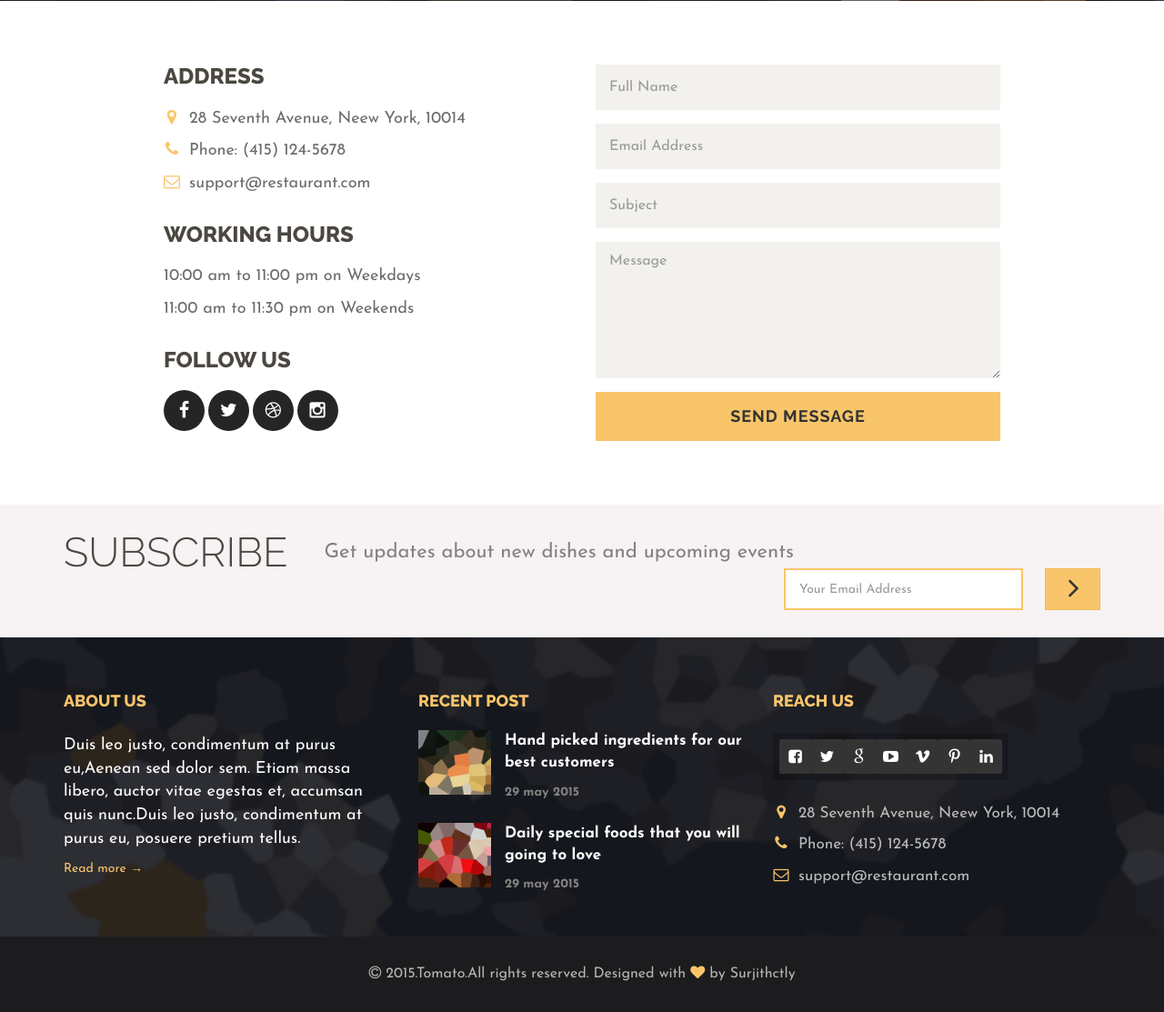
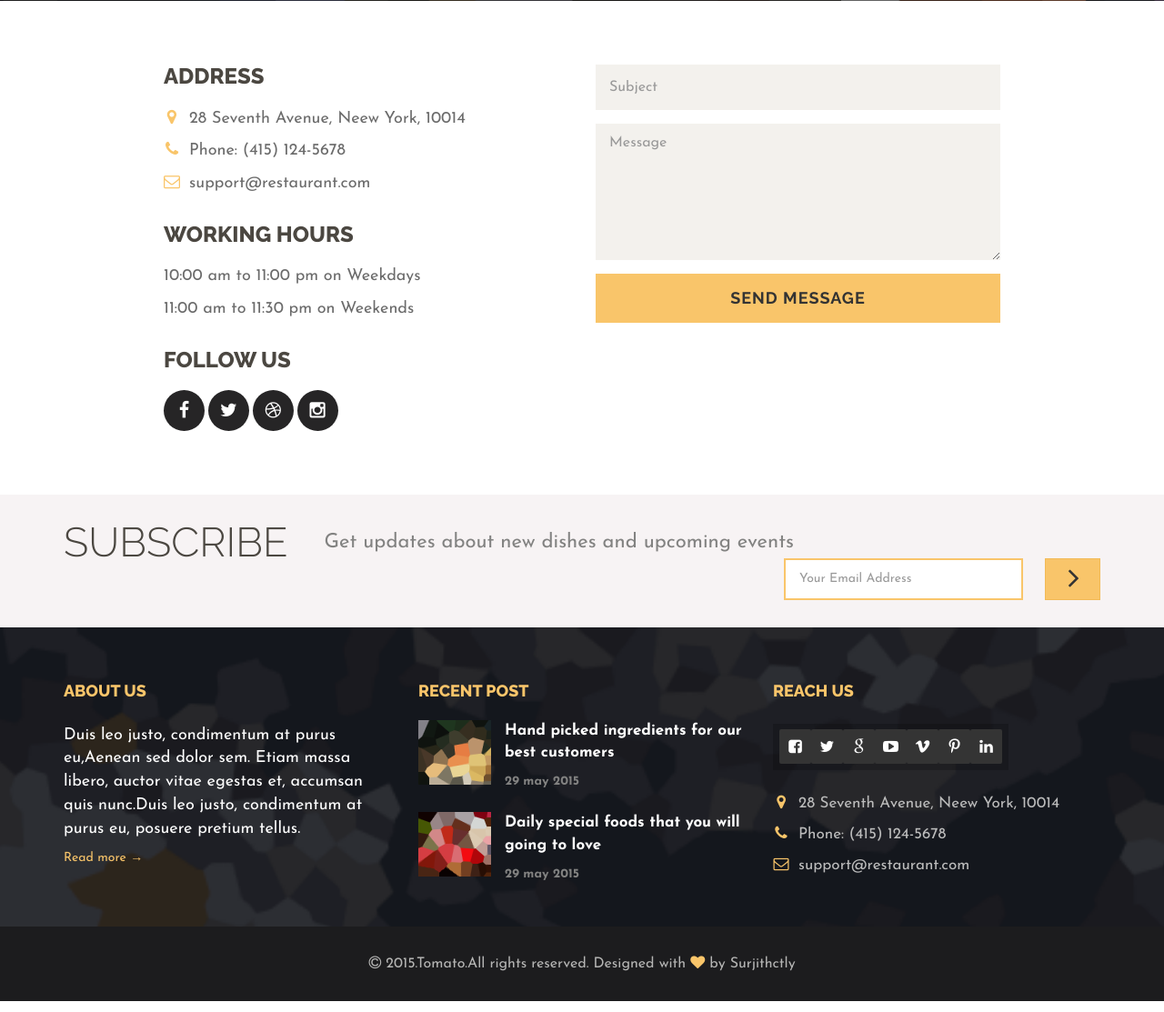
Before and after one commit to sardor86/TomatoRestaurant, a Django app: page /contact in a window 1280 px wide. Shown: the part 483-1596 px from the top of the page at 91% size. Run offline with Django 4.2, Linux system fonts and the light colour scheme; parts of the project's set-up code (start-up, migrations or seed data) failed here and were passed over; some libraries are stand-ins or nearby versions.

Commit message:
added message function

```diff
--- /dev/null
+++ b/base/forms.py
@@ -0,0 +1,6 @@
+from django import forms
+
+
+class MessageForm(forms.Form):
+    subject = forms.CharField(max_length=50)
+    message = forms.CharField(max_length=400)
--- a/base/urls.py
+++ b/base/urls.py
@@ -1,5 +1,5 @@
 from django.urls import path
-from .views import main_page, menu_page, reservation_page, about_page, gallery_page, contact_page
+from .views import main_page, menu_page, reservation_page, about_page, gallery_page, contact_page, message
 
 urlpatterns = [
     path('', main_page, name='index'),
@@ -8,4 +8,5 @@ urlpatterns = [
     path('about', about_page, name='about'),
     path('gallery', gallery_page, name='gallery'),
     path('contact', contact_page, name='contact'),
+    path('message', message, name='message'),
 ]
--- a/base/views.py
+++ b/base/views.py
@@ -2,6 +2,9 @@ from django.shortcuts import render
 from django.core.handlers.wsgi import WSGIRequest
 
 from base.models import MenuModel, MenuGroupModel, TeamsModel, GalleryModel
+
+from base.forms import MessageForm
+from user.views import user_account
 
 
 def main_page(request: WSGIRequest):
@@ -76,3 +79,16 @@ def contact_page(request: WSGIRequest):
         'base/templates/contact.html',
         contex
     )
+
+
+def message(request: WSGIRequest):
+    if request.method == "POST":
+        if request.user.is_authenticated:
+            form = MessageForm(request.POST)
+            if form.is_valid():
+                print('something')
+                return render(request,
+                              'user/templates/success.html')
+        else:
+            return user_account(request)
+    return contact_page(request)
--- a/templates/base/templates/contact.html
+++ b/templates/base/templates/contact.html
@@ -33,22 +33,16 @@
                     </div>
                 </div>
                 <div class="col-md-6">
-                    <form class="contact-form" id="contactForm" action="php/contact.php" method="post">
-                        <div class="form-group">
-                            <input class="form-control" name="name" id="name" placeholder="Full Name" type="text" required="required" />
-                        </div>
-                        <div class="form-group">
-                            <input class="form-control" type="email" name="email" id="email" placeholder="Email Address" required="required" />
-                        </div>
+                    <form class="contact-form" action="{% url 'message' %}" method="post">
+                        {% csrf_token %}
                         <div class="form-group">
                             <input class="form-control" placeholder="Subject" type="text" id="subject" name="subject">
                         </div>
                         <div class="form-group">
                             <textarea class="form-control" name="message" id="message" placeholder="Message" rows="5"></textarea>
                         </div>
-                        <button class="btn btn-default btn-lg btn-block" id="js-contact-btn">Send message</button>
+                        <button class="btn btn-default btn-lg btn-block" type="submit">Send message</button>
                     </form>
-                    <div id="js-contact-result" data-success-msg="Form submitted successfully." data-error-msg="Oops. Something went wrong."></div>
 
                 </div>
             </div>
@@ -79,11 +73,6 @@
 <script src="{% static 'js/vendor/jquery.stellar.js' %}"></script>
 <script src="{% static 'js/vendor/mc/jquery.ketchup.all.min.js' %}"></script>
 <script src="{% static 'js/vendor/mc/main.js' %}"></script>
-<script src="{% static 'https://maps.googleapis.com/maps/api/js?sensor=false' %}"></script>
-<script src="{% static 'js/vendor/map.js' %}"></script>
-
-<script src="{% static 'js/vendor/validate.js' %}"></script>
-<script src="{% static 'js/contact.js' %}"></script>
 
 <script src="{% static 'js/main.js' %}"></script>
 {% endblock %}
--- a/user/views.py
+++ b/user/views.py
@@ -41,6 +41,10 @@ def user_register(request: WSGIRequest):
                     user.is_active = True
                     user.set_password(password)
                     user.save()
+
+                    auth_user = authenticate(request, username=username, password=password)
+                    login(request, auth_user)
+
                     return render(request,
                                   'user/templates/success.html')
                 else:
```
